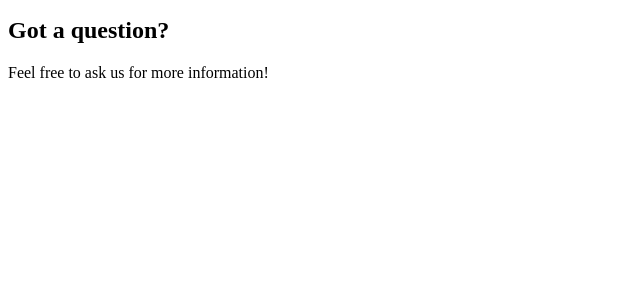
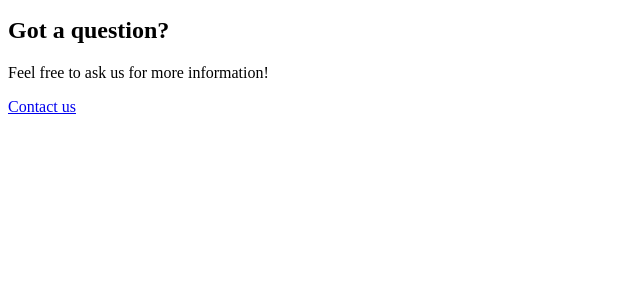
Before and after one commit to axllblc/BookTracker, a Symfony app: template templates/homepage/index.html.twig in a window 1280 px wide. Shown: the part 411-711 px from the top of the page, without its empty margins (0-640 px from the left). Run offline with Twig, Linux system fonts and the light colour scheme; the template is opened without the code that fills it, so the values that code supplies are empty; some libraries are stand-ins or nearby versions.

Commit message:
Homepage: Gently show the user how to contact

```diff
--- a/templates/homepage/index.html.twig
+++ b/templates/homepage/index.html.twig
@@ -91,11 +91,11 @@
                     </p>
                 </div>
             </div>
-            <div class="col m-5">
-                <div class="card me-5">
-                    <div class="card-body">
-                        {{ render(controller('App\\Controller\\ContactController::index', {})) }}
-                    </div>
+            <div class="col me-5">
+                <div class="m-5">
+                    <a href="{{ path('contact.index') }}"
+                       class="btn btn-primary btn-lg d-block py-4 fs-1
+                              d-flex align-items-center justify-content-center">Contact us</a>
                 </div>
             </div>
         </div>
```
